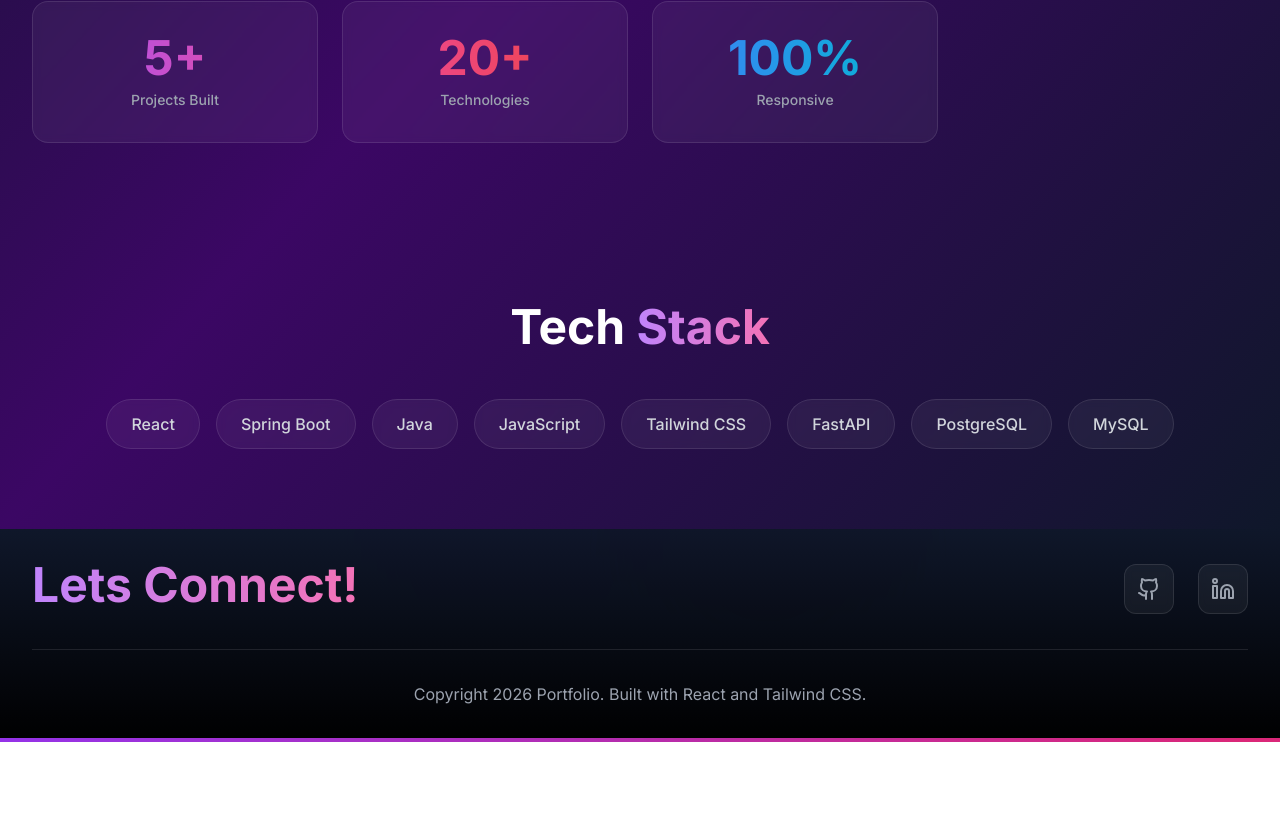
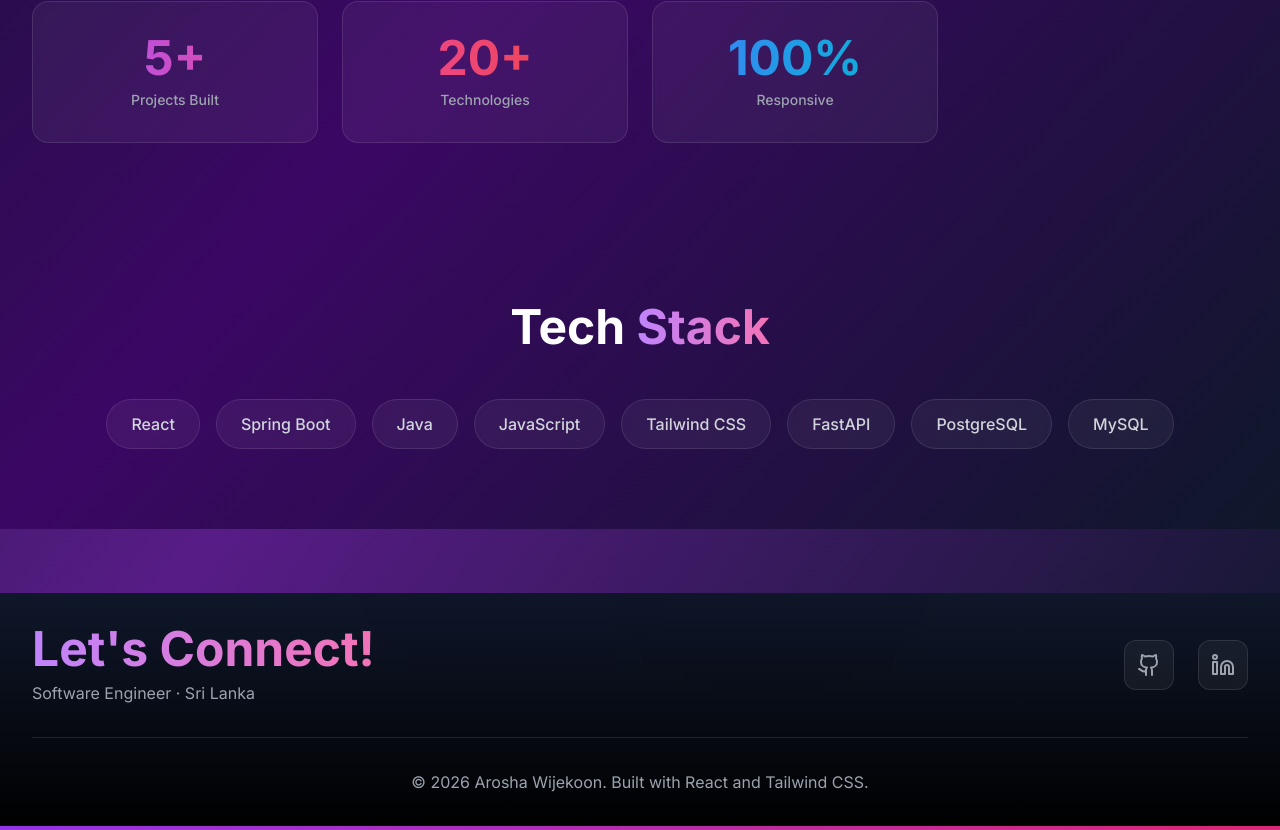
Before and after one commit to arosha-w/Portfolio-arosha, a React (Vite) app in the folder Portfolio/: page / in a window 1280 px wide. Shown: the part 943-1773 px from the top of the page. Before the commit the page ends 1685 px from the top, so only its background shows below. Built offline with nearby package versions, Linux system fonts and the light colour scheme.

Commit message:
Update the layout footer

```diff
--- a/Portfolio/src/components/Layout/Footer.jsx
+++ b/Portfolio/src/components/Layout/Footer.jsx
@@ -4,7 +4,7 @@ const Footer = () => {
   const currentYear = new Date().getFullYear();
 
   return (
-    <footer className="relative bg-gradient-to-b from-slate-900 to-black text-white mt-15 overflow-hidden">
+    <footer className="relative bg-gradient-to-b from-slate-900 to-black text-white mt-16 overflow-hidden">
       <div className="absolute inset-0 overflow-hidden pointer-events-none">
         <div className="absolute bottom-0 left-1/4 w-96 h-96 bg-purple-500 rounded-full mix-blend-multiply filter blur-3xl opacity-10"></div>
         <div className="absolute bottom-0 right-1/4 w-96 h-96 bg-pink-500 rounded-full mix-blend-multiply filter blur-3xl opacity-10"></div>
@@ -15,10 +15,10 @@ const Footer = () => {
           <div className="flex flex-col md:flex-row justify-between items-center">
             <div className="mb-4 md:mb-0 text-center md:text-left">
               <h3 className="text-5xl font-bold bg-gradient-to-r from-purple-400 to-pink-400 bg-clip-text text-transparent">
-                Lets Connect!
+                Let's Connect!
               </h3>
               <p className="text-gray-400 mt-2">
-
+                Software Engineer · Sri Lanka
               </p>
             </div>
 
@@ -46,7 +46,7 @@ const Footer = () => {
           </div>
 
           <div className="border-t border-white/10 mt-8 pt-8 text-center text-gray-400">
-            <p>Copyright {currentYear} Portfolio. Built with React and Tailwind CSS.</p>
+            <p>© {currentYear} Arosha Wijekoon. Built with React and Tailwind CSS.</p>
 
           </div>
         </div>
```
